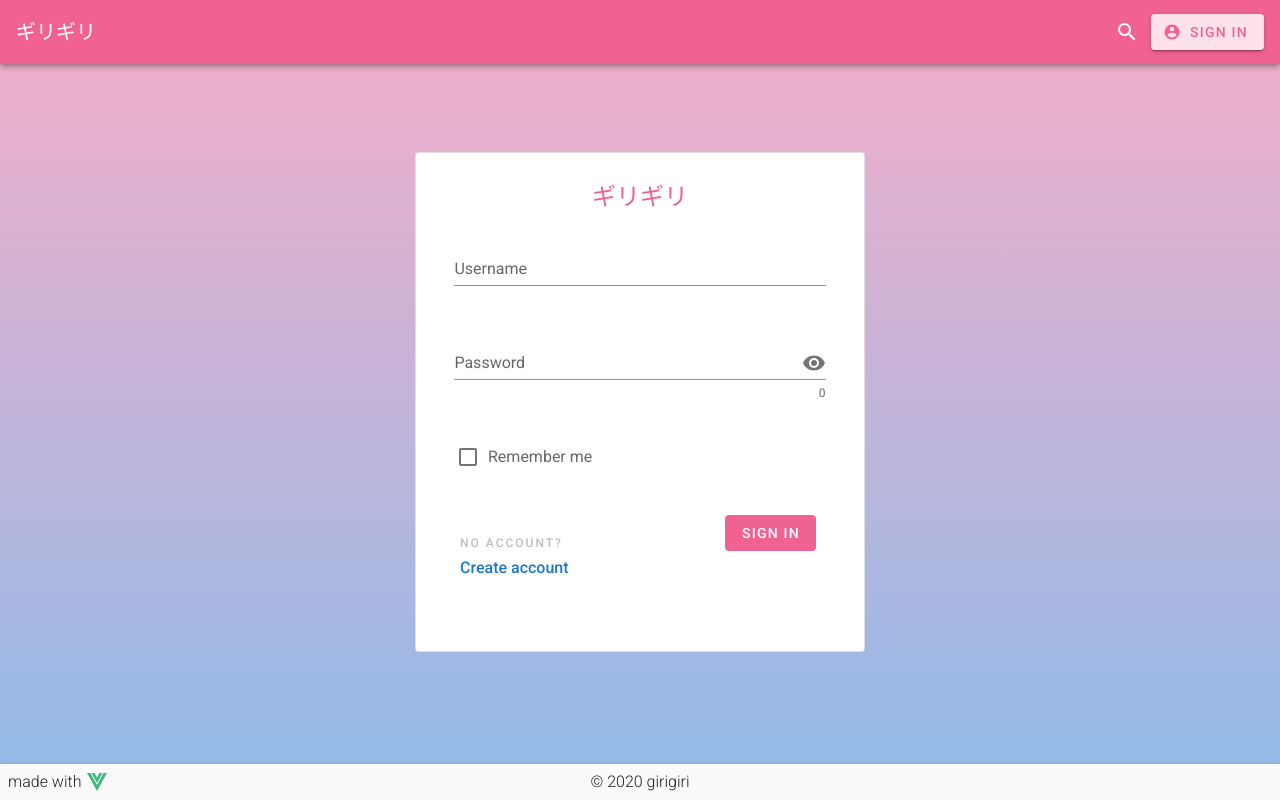
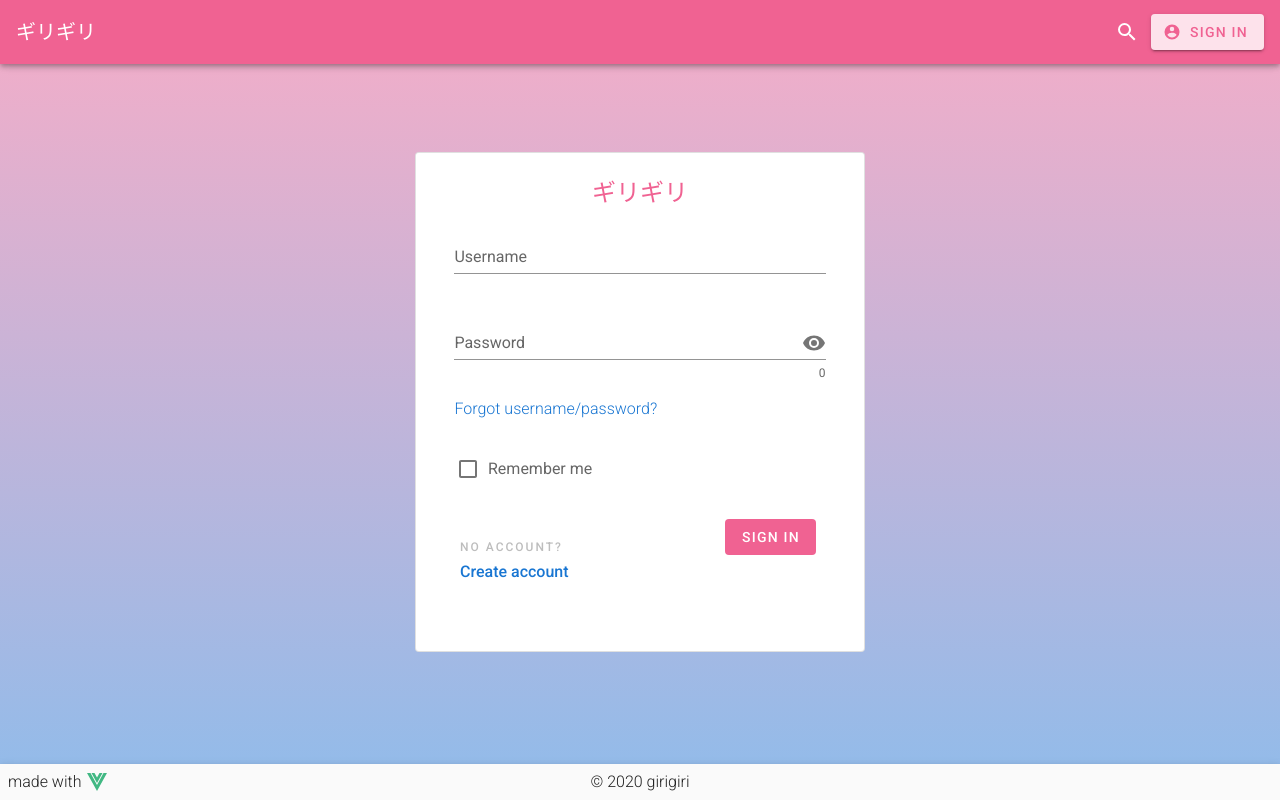
Before and after one commit to ericzyf/girigiri, a Vue app in the folder client/: page /signin in a window 1280 px wide. Built offline with nearby package versions, Linux system fonts and the light colour scheme.

Commit message:
account recovery link in SignIn page

```diff
--- a/client/src/views/SignIn.vue
+++ b/client/src/views/SignIn.vue
@@ -13,7 +13,7 @@
         height="500"
         outlined
       >
-        <v-list>
+        <v-list dense>
           <v-list-item class="mt-2">
             <v-list-item-content class="text-center">
               <Logo
@@ -36,6 +36,18 @@
                 :append-icon="mdiEye"
                 counter
               ></v-text-field>
+            </v-list-item-content>
+          </v-list-item>
+          <v-list-item class="mx-auto" style="width:90%">
+            <v-list-item-content>
+              <router-link
+                to="/"
+                style="text-decoration:none"
+              >
+                <span class="font-weight-light">
+                  Forgot username/password?
+                </span>
+              </router-link>
             </v-list-item-content>
           </v-list-item>
           <v-list-item>
```
